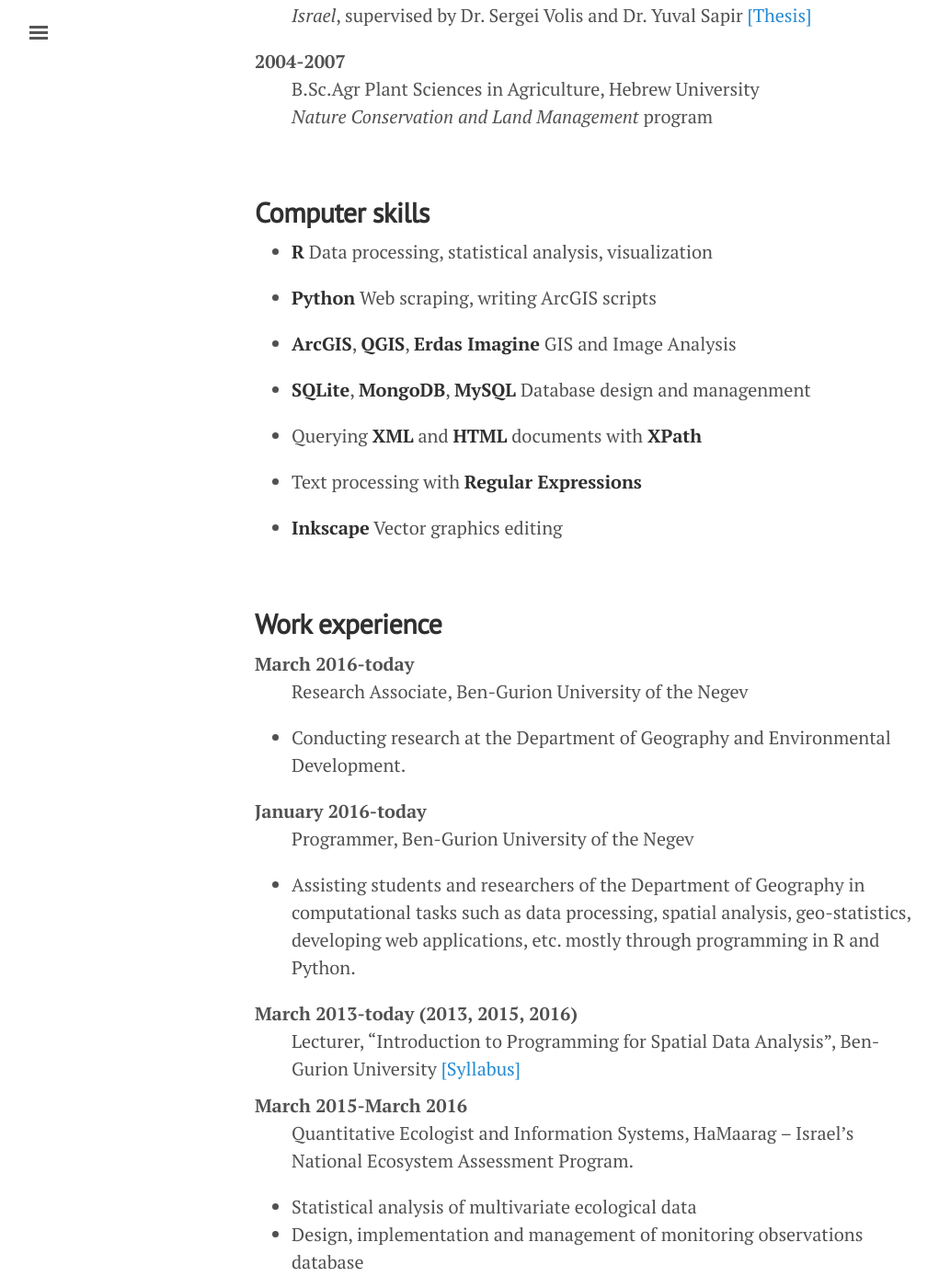
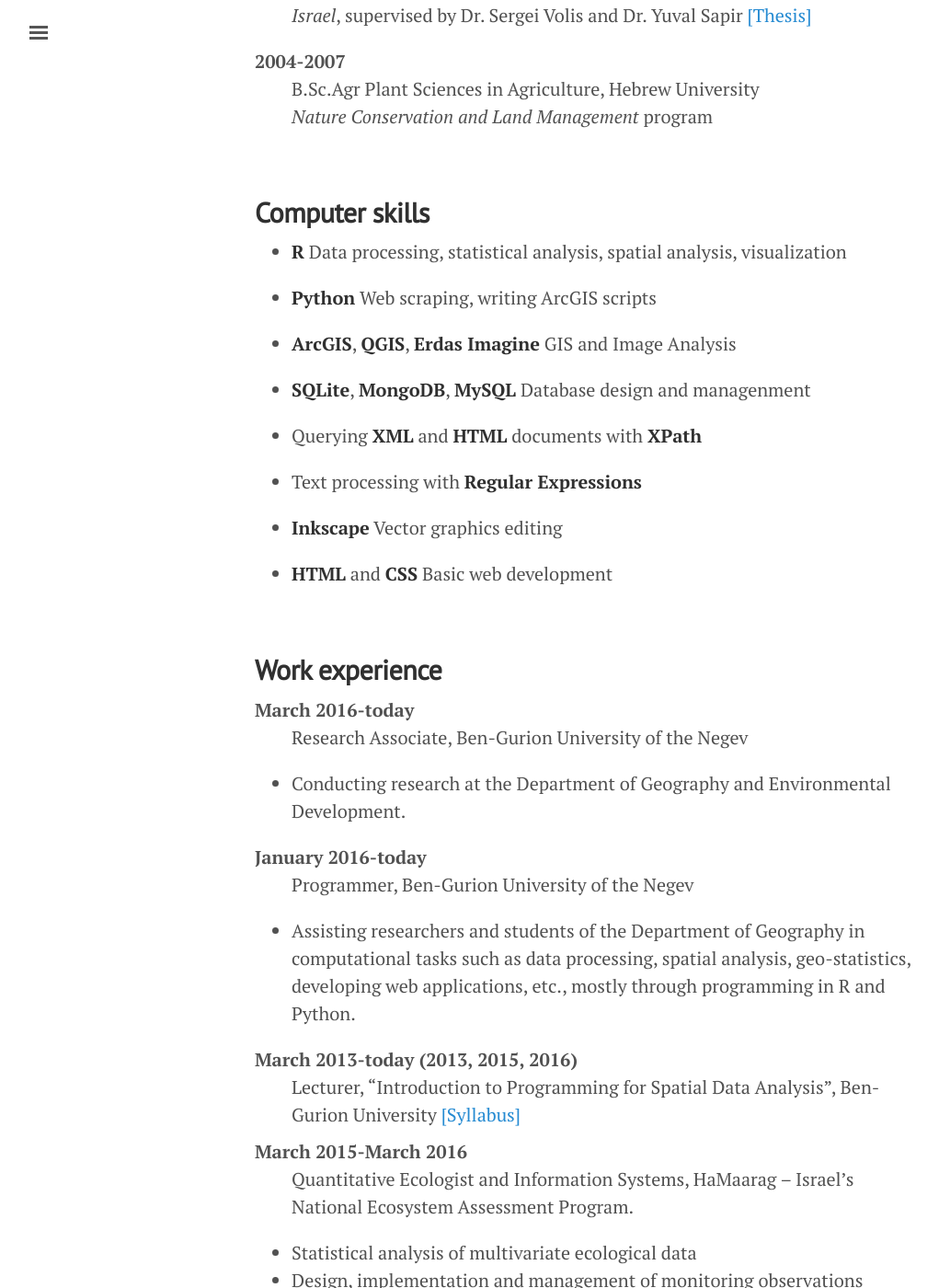
Before and after one commit to michaeldorman/michaeldorman.github.io, a Jekyll site: the page built from cv.md, in a window 1280 px wide and 1400 px high, scrolled down 518 px. Shown: the whole window at 92% size, without its empty margins (3-1024 px from the left). Built offline with Jekyll 4.4.1, drawn with Linux system fonts in a browser that asks for light colours; some of the changed text lies outside the part shown.

Commit message:
added IGU pres.

```diff
--- a/cv.md
+++ b/cv.md
@@ -26,7 +26,7 @@
 
 ## **Computer skills**
 
-* **R** Data processing, statistical analysis, visualization
+* **R** Data processing, statistical analysis, spatial analysis, visualization
 
 * **Python** Web scraping, writing ArcGIS scripts
 
@@ -40,6 +40,8 @@
 
 * **Inkscape** Vector graphics editing
 
+* **HTML** and **CSS** Basic web development
+
 <br>
 
 ## **Work experience**
@@ -52,7 +54,7 @@
 January 2016-today
 :    Programmer, Ben-Gurion University of the Negev
 
-  * Assisting students and researchers of the Department of Geography in computational tasks such as data processing, spatial analysis, geo-statistics, developing web applications, etc. mostly through programming in R and Python.
+  * Assisting researchers and students of the Department of Geography in computational tasks such as data processing, spatial analysis, geo-statistics, developing web applications, etc., mostly through programming in R and Python.
 
 March 2013-today (2013, 2015, 2016)
 :    Lecturer, "Introduction to Programming for Spatial Data Analysis", Ben-Gurion University <a href="http://www.geog.bgu.ac.il/fastSite/coursesFiles/tamag/12810043.pdf">[Syllabus]</a>
@@ -221,6 +223,8 @@
 
 * Sorek, M., **Dorman, M.**, Shapira, I., Dan, H., Perlberg, A. 2016. The effect of settlements and agricultural areas on mammal occupancy and activity patterns. 44th Annual Convention of the Israeli Society of Ecology and Environmental Quality Sciences, Tel-Aviv, Israel (Poster)
 
+* Svoray, T., **Dorman, M.**, Kloog, I. 2016. Spatial variation of emotions on different urban land use types from Flickr social network data. 57th Conference of the Israeli Geographical Association, Tel-Aviv, Israel (Lecture)
+
 <br>
 
 ## **Languages**
```
